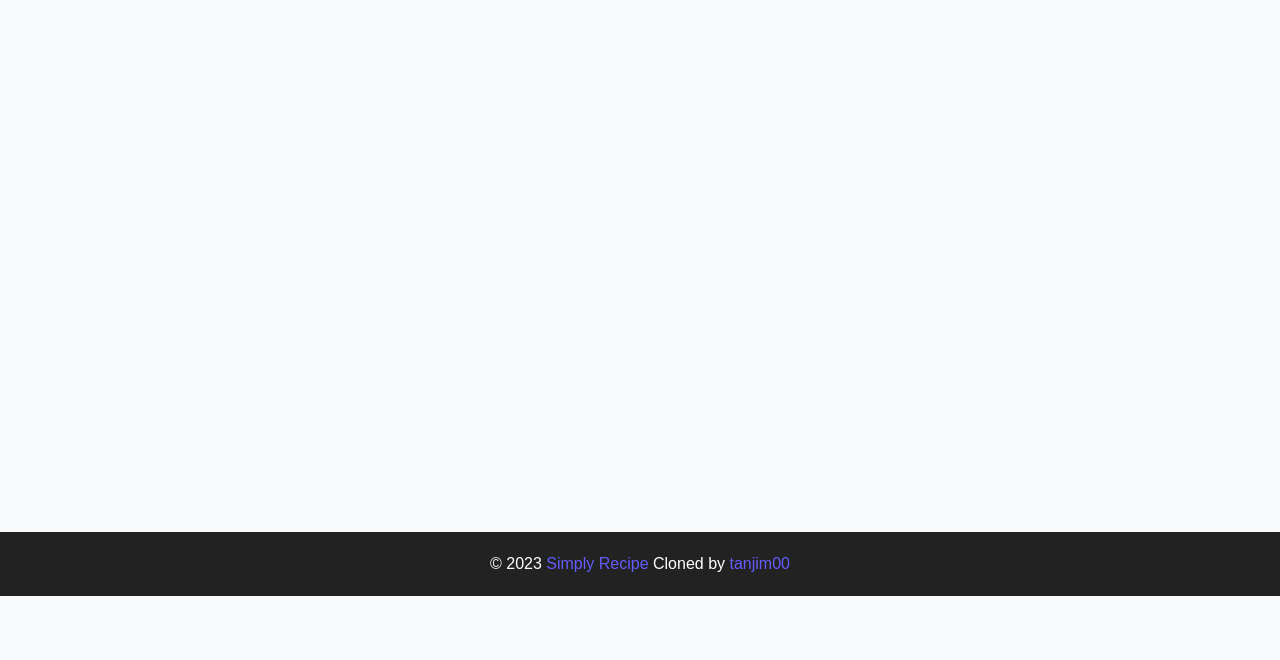
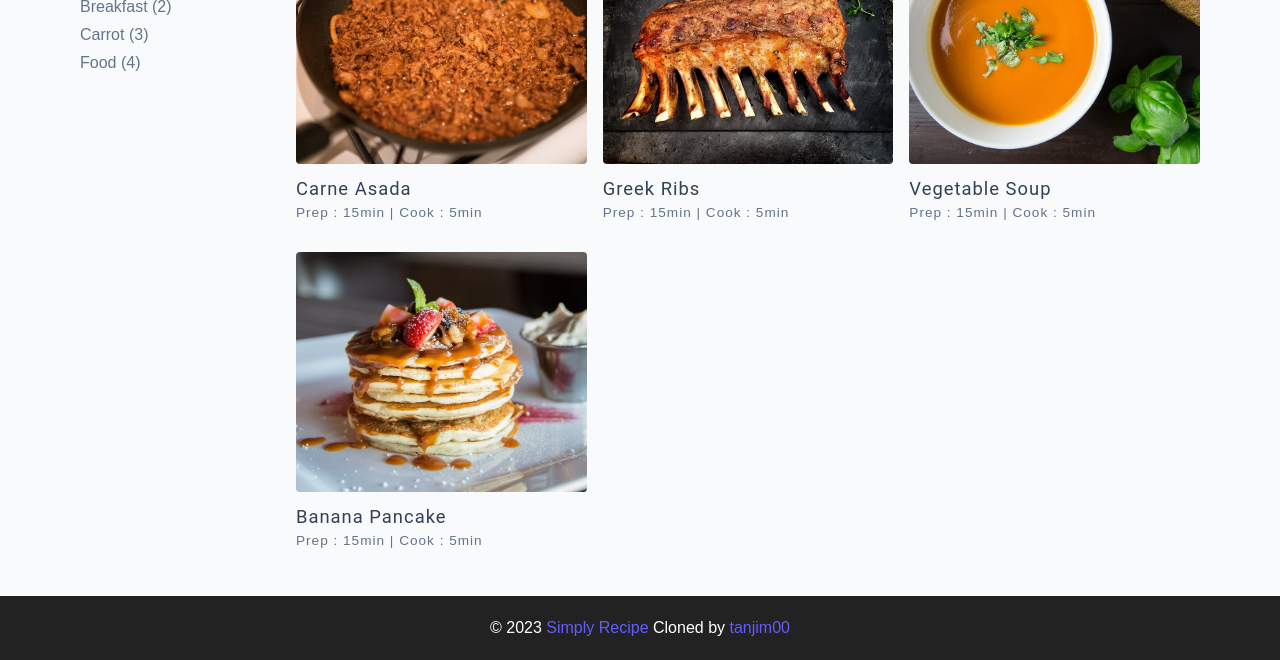
Before and after one commit to tanjim00/simply-recipes, a plain HTML site: page recipes.html in a window 1280 px wide. Shown: the part 204-864 px from the top of the page. Before the commit the page ends 800 px from the top, so only its background shows below. Drawn offline with Linux system fonts and the light colour scheme.

Commit message:
error and recipes page  added

```diff
--- a/css/main.css
+++ b/css/main.css
@@ -525,3 +525,17 @@ Recipes
     font-size: 1.15rem;
   }
 }
+
+
+/* ================
+Error Page
+===================
+*/
+.error-page{
+  text-align: center;
+  padding-top: 5rem;
+}
+
+.error-page h1{
+  font-size: 9rem;
+}
--- a/recipes.html
+++ b/recipes.html
@@ -46,7 +46,54 @@
 
   <!-- main  -->
   <main class="page">
-    <h1>Recipes</h1>
+    <!-- recipes container  -->
+    <section class="recipes-container">
+      <!-- tags container  -->
+      <div class="tags-container">
+        <h4>recipes</h4>
+        <div class="tags-list">
+          <a href="tag-template.html">Beef (1)</a>
+          <a href="tag-template.html">Breakfast (2)</a>
+          <a href="tag-template.html">Carrot (3)</a>
+          <a href="tag-template.html">Food (4)</a>
+        </div>
+      </div>
+      <!-- end of tags container  -->
+
+      <!-- recipes list  -->
+      <div class="recipes-list">
+        <!-- single recipe  -->
+        <a href="single-recipe.html" class="recipe">
+          <img src="./assets/recipes/recipe-1.jpeg" alt="food" class="img recipe-img">
+          <h5>carne asada</h5>
+          <p>Prep : 15min | Cook : 5min</p>
+        </a>
+        <!-- end of single recipe  -->
+        <!-- single recipe  -->
+        <a href="single-recipe.html" class="recipe">
+          <img src="./assets/recipes/recipe-2.jpeg" alt="food" class="img recipe-img">
+          <h5>greek ribs</h5>
+          <p>Prep : 15min | Cook : 5min</p>
+        </a>
+        <!-- end of single recipe  -->
+        <!-- single recipe  -->
+        <a href="single-recipe.html" class="recipe">
+          <img src="./assets/recipes/recipe-3.jpeg" alt="food" class="img recipe-img">
+          <h5>vegetable soup</h5>
+          <p>Prep : 15min | Cook : 5min</p>
+        </a>
+        <!-- end of single recipe  -->
+        <!-- single recipe  -->
+        <a href="single-recipe.html" class="recipe">
+          <img src="./assets/recipes/recipe-4.jpeg" alt="food" class="img recipe-img">
+          <h5>banana pancake</h5>
+          <p>Prep : 15min | Cook : 5min</p>
+        </a>
+        <!-- end of single recipe  -->
+      </div>
+      <!-- end of recipes list  -->
+    </section>
+    <!-- end of recipes container  -->
   </main>
   <!-- end main  -->
 
```
Also changed, not shown: 404.html (+5 -2 lines).
